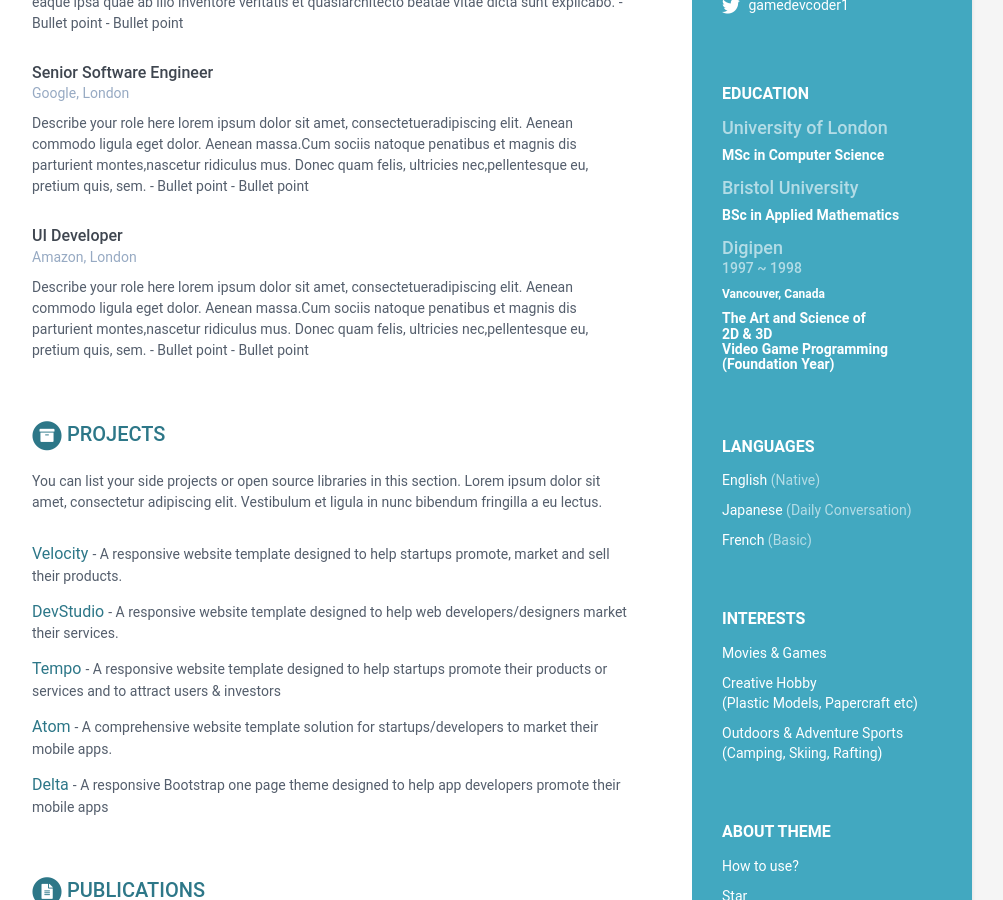
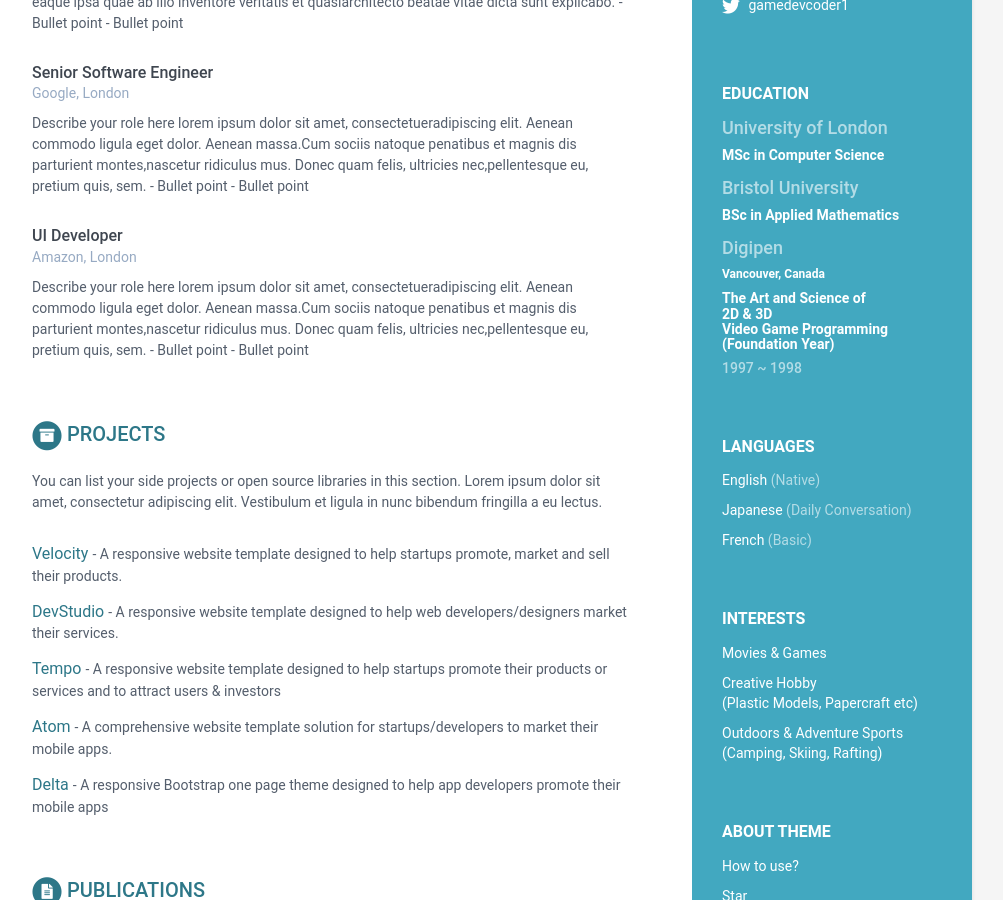
Before and after one commit to GameDevCoder/resume, a Jekyll site: the page built from index.html, in a window 1280 px wide and 900 px high, scrolled down 497 px. Shown: the whole window, without its empty margins (168-1171 px from the left). Built offline with Jekyll 4.4.1, drawn with Linux system fonts in a browser that asks for light colours.

Commit message:
Updated '_includes/education.html' via CloudCannon

```diff
--- a/_includes/education.html
+++ b/_includes/education.html
@@ -9,9 +9,10 @@
 
     {% for graduation in education %}
     <div class="item">
-      <h4 class="meta">{{ graduation.university }}</h4> <div class="time">{{ graduation.time }}</div>
+      <h4 class="meta">{{ graduation.university }}</h4>
       <h6 class="location">{{ graduation.location }}</h6>
       <h5 class="degree">{{ graduation.degree }}</h5>
+      <div class="time">{{ graduation.time }}</div>
     </div><!--//item-->
     {% endfor %}
 
```
